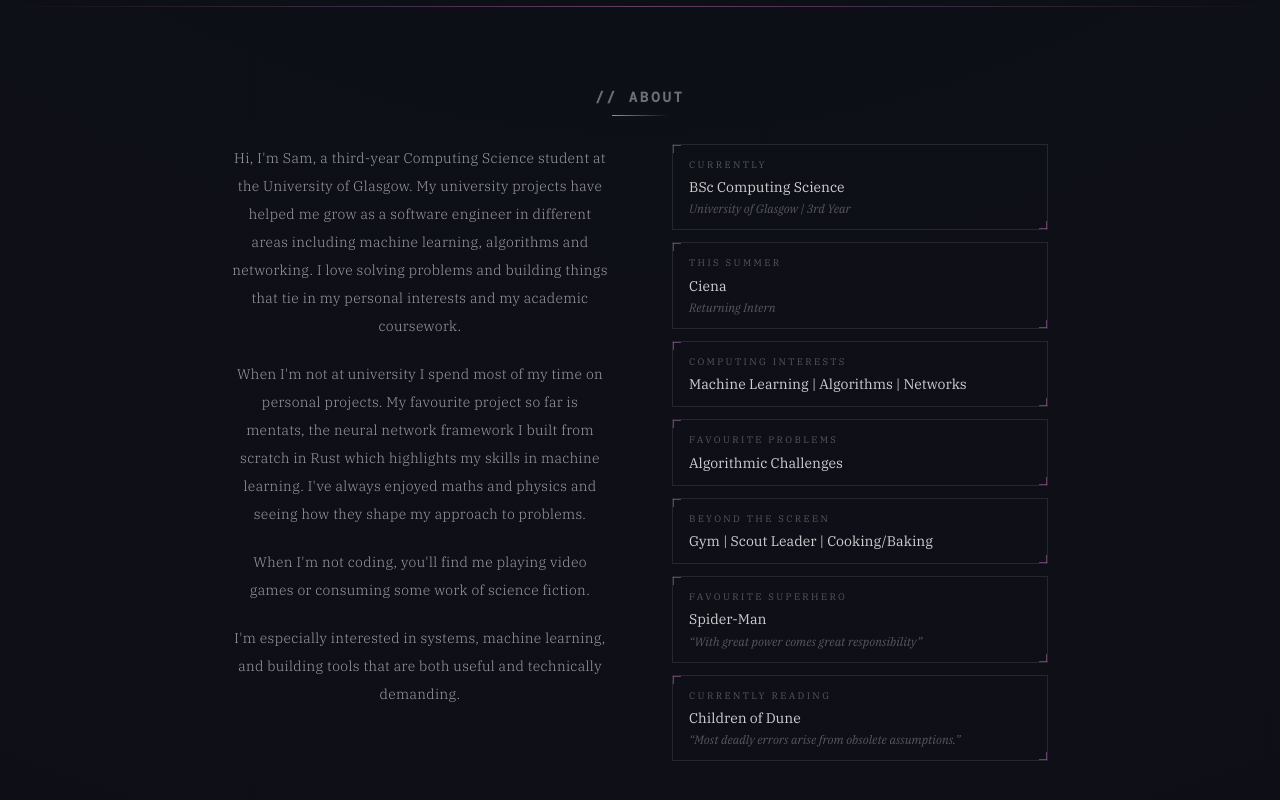
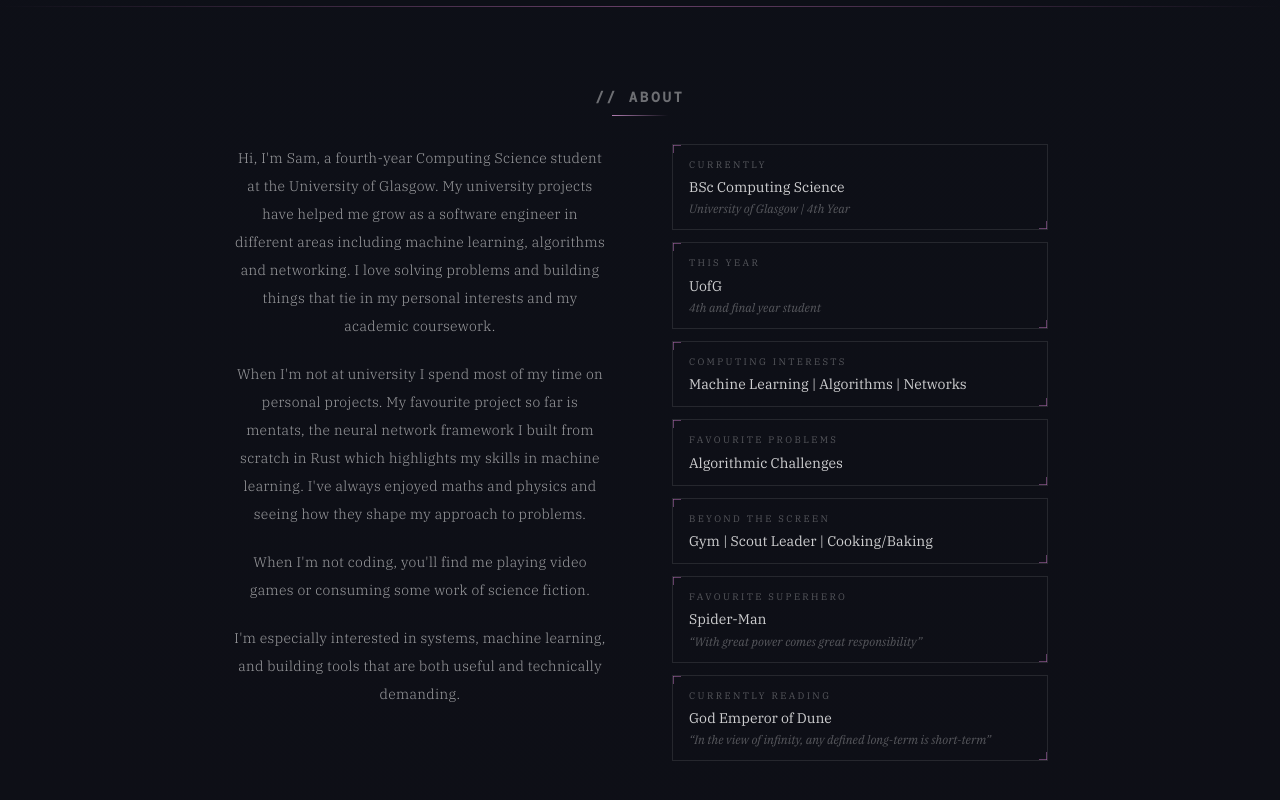
Before and after one commit to Sleishm4n/portfolio-site, a Next.js app: page / in a window 1280 px wide. Shown: the part 861-1661 px from the top of the page. Built offline with nearby package versions, Linux system fonts and the light colour scheme; no server answers; a web font is replaced by a local one.

Commit message:
Update about me section

```diff
--- a/app/home/page.tsx
+++ b/app/home/page.tsx
@@ -52,13 +52,13 @@ export default function Home() {
     ];
 
     const ABOUTS: AboutCardProps[] = [
-        { label: "Currently", value: "BSc Computing Science", sub: "University of Glasgow | 3rd Year" },
-        { label: "This Summer", value: "Ciena", sub: "Returning Intern" },
+        { label: "Currently", value: "BSc Computing Science", sub: "University of Glasgow | 4th Year" },
+        { label: "This year", value: "UofG", sub: "4th and final year student" },
         { label: "Computing Interests", value: "Machine Learning | Algorithms | Networks", sub: '' },
         { label: "Favourite Problems", value: "Algorithmic Challenges", sub: '' },
         { label: "Beyond the screen", value: "Gym | Scout Leader | Cooking/Baking", sub: '' },
         { label: "Favourite Superhero", value: "Spider-Man", sub: '“With great power comes great responsibility”' },
-        { label: "Currently reading", value: "Children of Dune", sub: '“Most deadly errors arise from obsolete assumptions.”' },
+        { label: "Currently reading", value: "God Emperor of Dune", sub: '“In the view of infinity, any defined long-term is short-term”' },
     ];
 
     return (
@@ -114,7 +114,7 @@ export default function Home() {
                 <div className="w-full max-w-4xl grid grid-cols-1 md:grid-cols-2 gap-16 items-start">
                     <div className="flex flex-col gap-5 text-center">
                         <p className="font-ibmPlex text-white/60 text-sm leading-loose font-light tracking-wide">
-                            Hi, I'm Sam, a third-year Computing Science student at the University of Glasgow. My university projects
+                            Hi, I'm Sam, a fourth-year Computing Science student at the University of Glasgow. My university projects
                             have helped me grow as a software engineer in different areas including machine learning,
                             algorithms and networking. I love solving problems and building things that tie in my personal
                             interests and my academic coursework.
```
